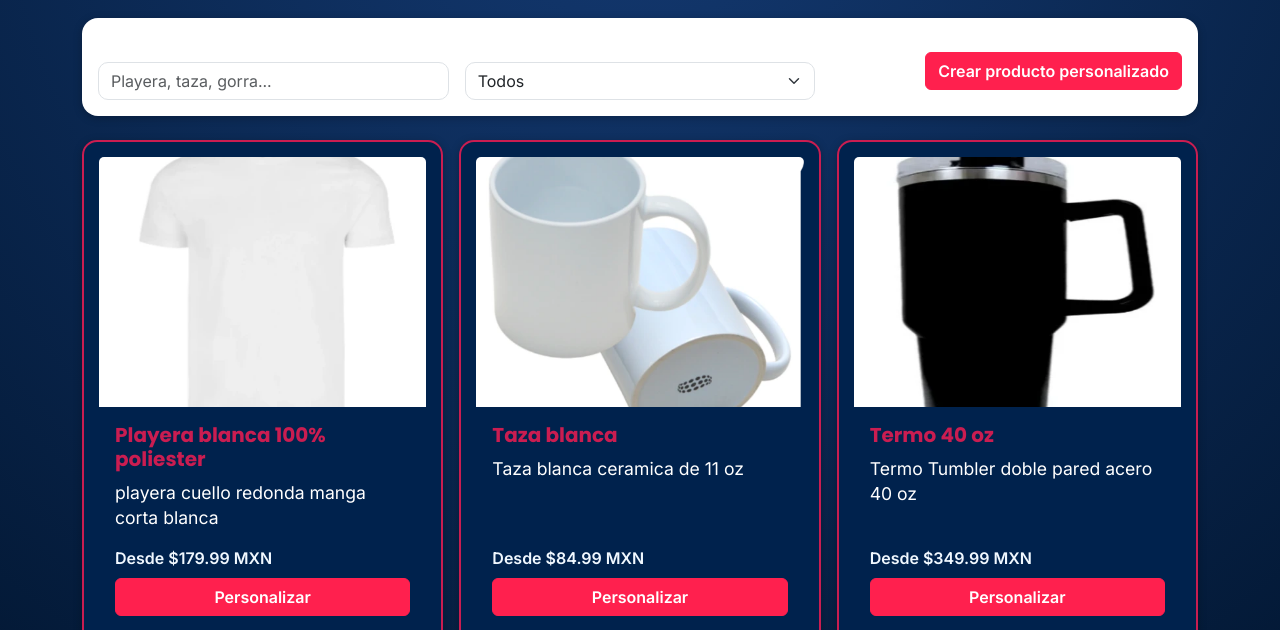
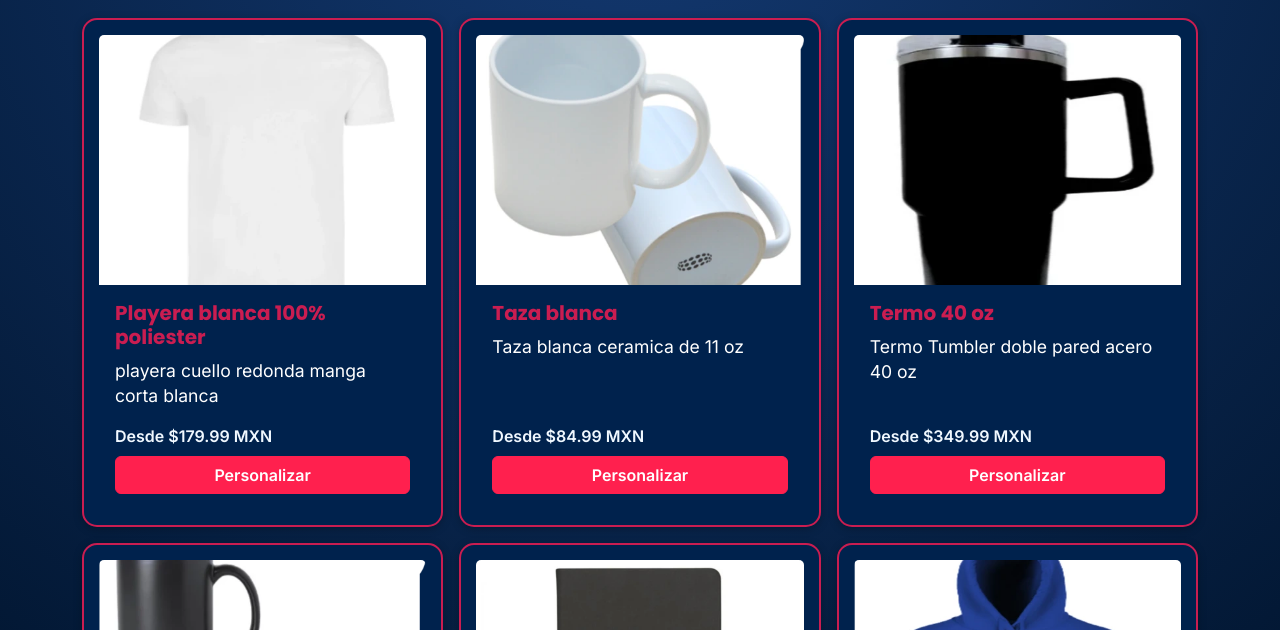
Before and after one commit to osvaldobs97/P-Integrador, a plain HTML site: page productos.html in a window 1280 px wide. Shown: the part 170-800 px from the top of the page. Drawn offline with nearby package versions, Linux system fonts and the light colour scheme.

Commit message:
Se corrige la función de productos y se elimina la barra de filtro de la página de productos

```diff
--- a/js/productos.js
+++ b/js/productos.js
@@ -6,7 +6,7 @@ document.addEventListener("DOMContentLoaded", () => {
 });
 
 function cargarProductos() {
-  fetch("../data/productos.json")
+  fetch("https://osvaldobs97.github.io/P-Integrador/data/productos.json")
     .then(response => response.json())
     .then(data => {
       crearCards(data);
@@ -14,26 +14,23 @@ function cargarProductos() {
 }
 
 function crearCards(productos) {
-    productos.forEach(producto => {
+  let html = "";
 
-    const col = document.createElement("div");
-    col.className = "col-md-4";
-
-    col.innerHTML = `
-      <div class="card h-100 shadow-sm">
-        <img src="${producto.imagen}" class="card-img-top"
-        alt="${producto.nombre}">
-        <div class="card-body d-flex flex-column">
-          <h5 class="card-title">${producto.nombre}</h5>
-          <p class="card-text flex-grow-1">
-            ${producto.descripcion}
-          </p>
-          <p class="fw-bold mb-2">Desde $${producto.precio} MXN</p>
-          <button class="btn btn-primary mt-auto">Personalizar</button>
+  productos.forEach(producto => {
+    html += `
+      <div class="col-md-4">
+        <div class="card h-100 shadow-sm">
+          <img src="${producto.imagen}" class="card-img-top" alt="${producto.nombre}">
+          <div class="card-body d-flex flex-column">
+            <h5 class="card-title">${producto.nombre}</h5>
+            <p class="card-text flex-grow-1">${producto.descripcion}</p>
+            <p class="fw-bold mb-2">Desde $${producto.precio} MXN</p>
+            <button class="btn btn-primary mt-auto">Personalizar</button>
+          </div>
         </div>
       </div>
     `;
+  });
 
-    container.appendChild(col);
-  });
+  container.insertAdjacentHTML("beforeend", html);
 }
--- a/productos.html
+++ b/productos.html
@@ -24,32 +24,6 @@
     <main class="container mb-5">
         <h1 class="mb-4">Productos</h1>
 
-        <!-- Barra filtro -->
-        <div class="bg-white rounded-4 p-3 mb-4 shadow-sm">
-            <div class="row g-3 align-items-center">
-                <div class="col-md-4">
-                    <label class="form-label mb-1">Buscar producto</label>
-                    <input type="text" class="form-control" id="buscadorProductos"
-                        placeholder="Playera, taza, gorra...">
-                </div>
-                <div class="col-md-4">
-                    <label class="form-label mb-1">Categoría</label>
-                    <select class="form-select" id="filtroCategoria">
-                        <option value="todos">Todos</option>
-                        <option value="playeras">Playeras</option>
-                        <option value="tazas">Tazas</option>
-                        <option value="gorras">Gorras</option>
-                        <option value="publicidad">Publicidad</option>
-                    </select>
-                </div>
-                <div class="col-md-4 d-flex justify-content-md-end mt-3 mt-md-4">
-                    <a href="formCrear.html" class="btn btn-primary">
-                        Crear producto personalizado
-                    </a>
-                </div>
-            </div>
-        </div>
-
         <!-- Card container -->
         <div class="row g-3" id="cardContainer">
 
```
